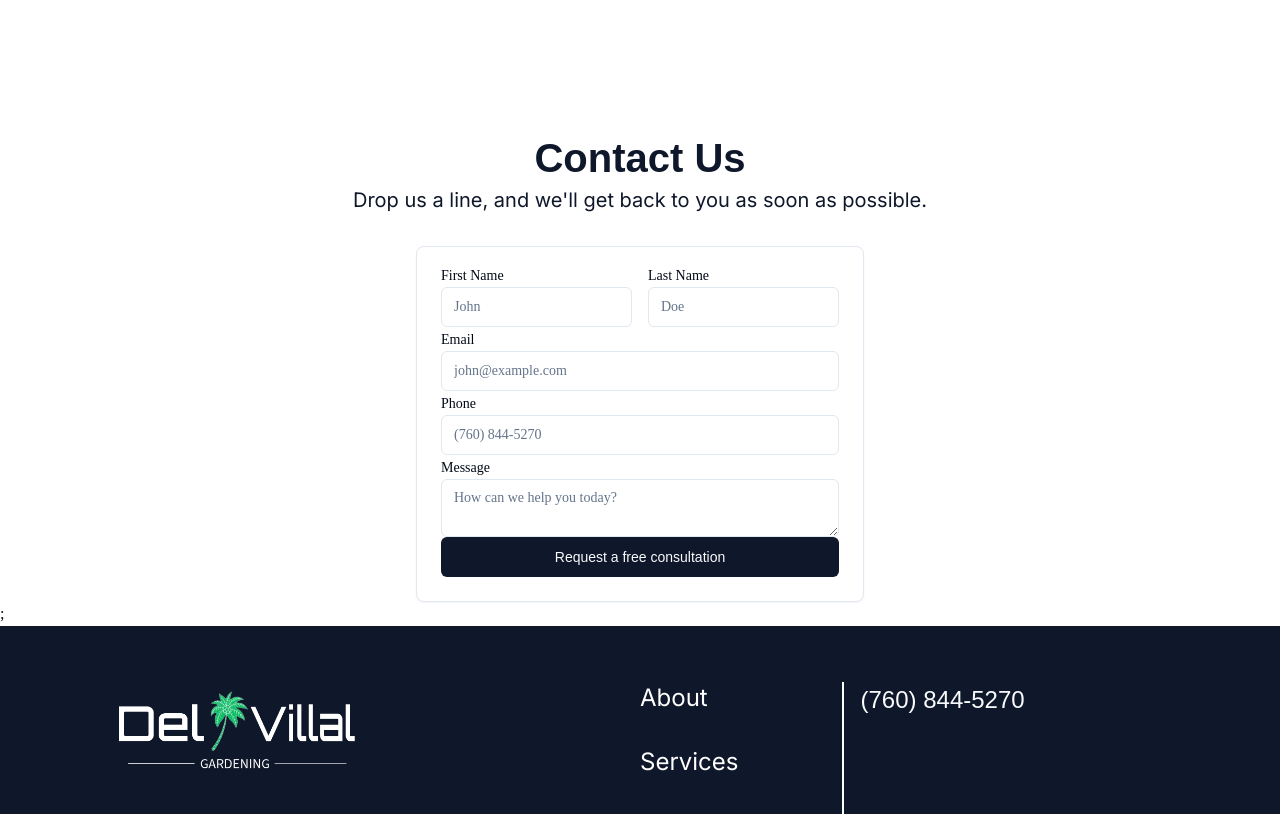
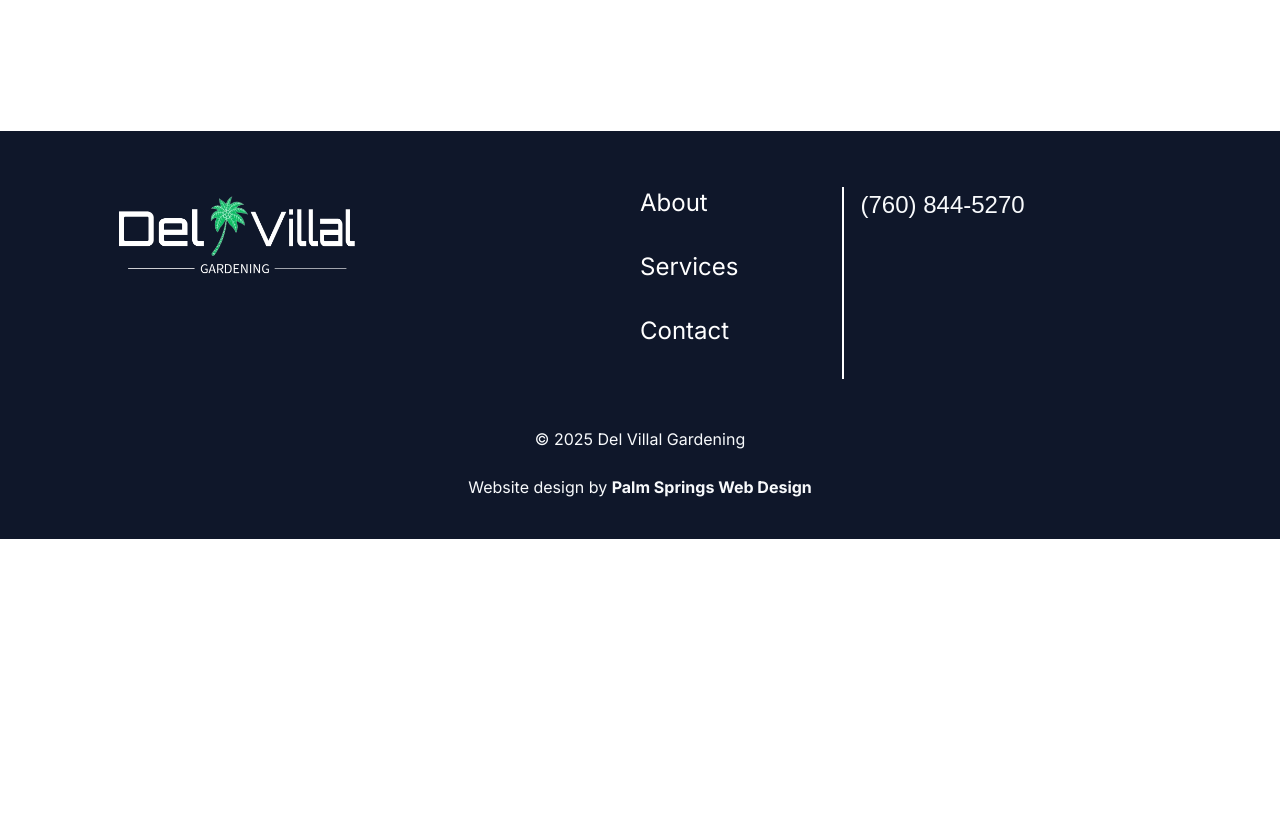
Before and after one commit to jbentley10/del-villal-gardening, a Next.js app: page /contact in a window 1280 px wide. Shown: the part 660-1474 px from the top of the page. After the commit the page ends 1199 px from the top, so only its background shows below. Built offline with nearby package versions, Linux system fonts and the light colour scheme; a web font is replaced by a local one.

Commit message:
Temporarily remove contact form

```diff
--- a/src/app/contact/page.tsx
+++ b/src/app/contact/page.tsx
@@ -34,11 +34,10 @@ export default async function Contact() {
             <h2 className={"text-primary mb-20"}>(760) 844-5270</h2>
           </div>
         </div>
-        <div className='container px-4 mt-10 md:px-6'>
+        {/* <div className='container px-4 mt-10 md:px-6'>
             <ContactCopy />
             <ContactForm />
-          </div>
-        ;
+        </div> */}
       </main>
     </>
   );
```
